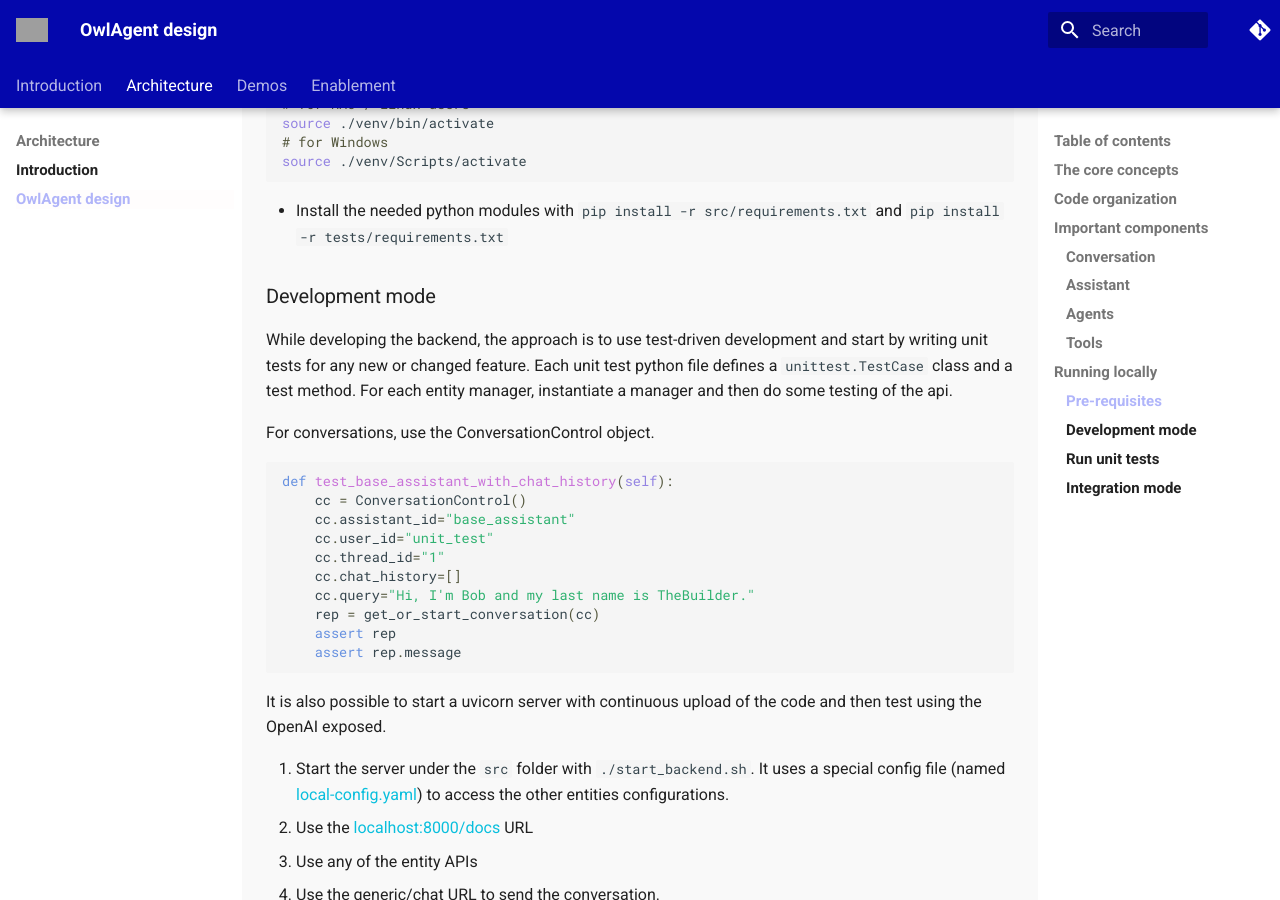
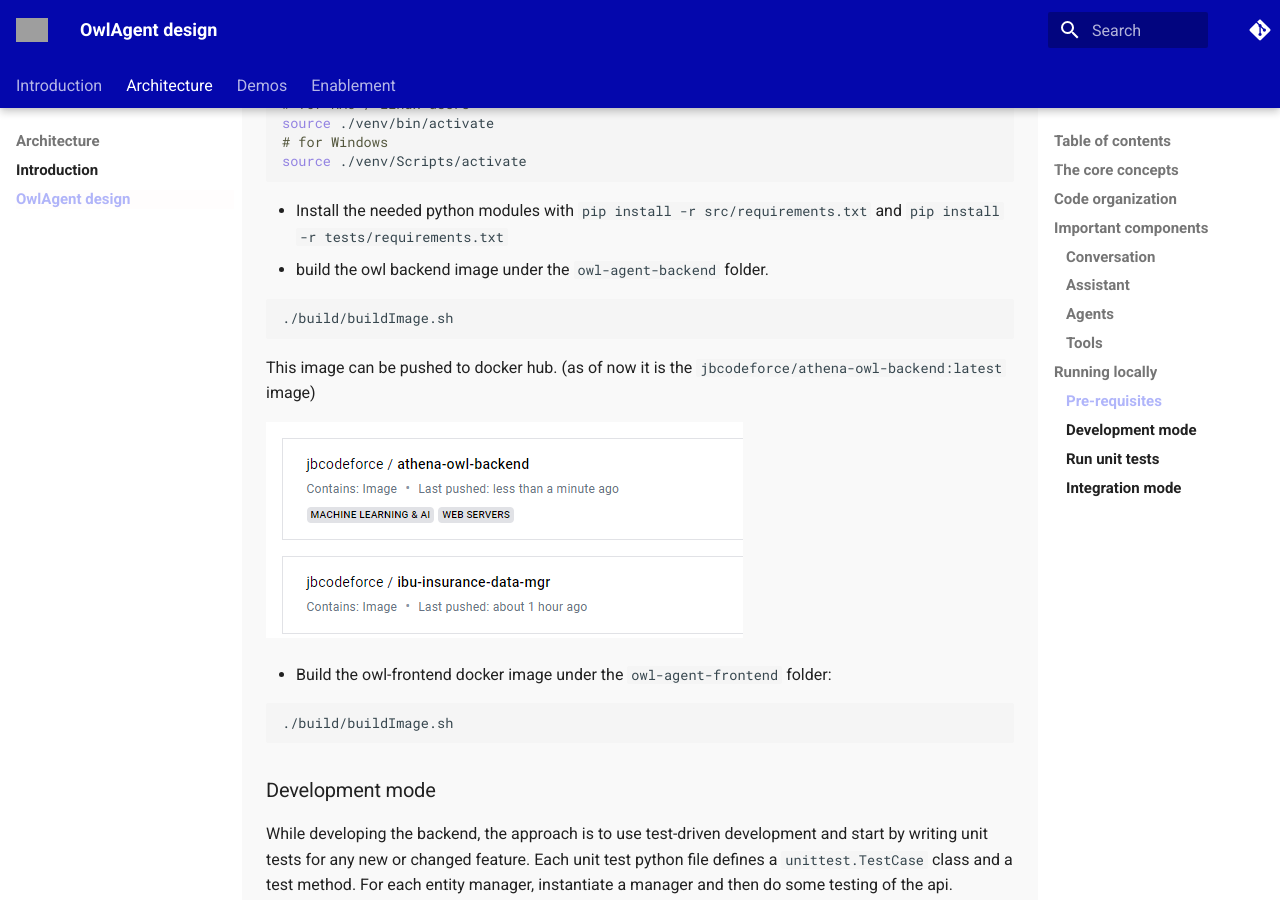
Before and after one commit to AthenaDecisionSystems/athena-owl-core, an MkDocs documentation site: the page built from docs/design.md, in a window 1280 px wide and 900 px high, scrolled down 7548 px. Built offline with MkDocs 1.6.1 and Material for MkDocs 9.7.7, drawn with Linux system fonts in a browser that asks for light colours; comment, search, counter and statistics services are not loaded; some of the changed text lies outside the part shown; grey boxes are pictures that could not be loaded.

Commit message:
update to doc and base graph

````diff
--- a/docs/design.md
+++ b/docs/design.md
@@ -247,6 +247,22 @@ source ./venv/Scripts/activate
 ```
 
 * Install the needed python modules with `pip install -r src/requirements.txt` and `pip install -r tests/requirements.txt`
+* build the owl backend image under the `owl-agent-backend` folder.
+
+```sh
+./build/buildImage.sh
+```
+
+This image can be pushed to docker hub. (as of now it is the `jbcodeforce/athena-owl-backend:latest` image)
+
+![](./images/docker-hub.PNG)
+
+* Build the owl-frontend docker image under the `owl-agent-frontend` folder:
+
+```sh
+./build/buildImage.sh
+```
+
 
 ### Development mode
 
@@ -322,13 +338,3 @@ Then breakpoint and step by step.
 ### Integration mode
 
 There are two ways to do integration tests, with docker or with the start_backend.sh script.
-
-* build the agent backend image under the owl-agent-backend folder.
-
-```sh
-./build/buildImage.sh
-```
-
-This image can be pushed to docker hub. (as of now it is the `jbcodeforce/athena-owl-backend:latest` image)
-
-![](./images/docker-hub.PNG)
--- a/owl-agent-backend/src/athena/config/config.yaml
+++ b/owl-agent-backend/src/athena/config/config.yaml
@@ -8,7 +8,7 @@ owl_assistants_path: /app/athena/config/assistants.yaml
 owl_agents_path: /app/athena/config/agents.yaml
 owl_tools_path: /app/athena/config/tools.yaml
 
-owl_prompts_key_name: default_prompt
+owl_prompts_key_name: openai_insurance_with_tool
 owl_agent_content_collection_name: base_collection
 owl_agent_content_file_path: /app/file_content
 owl_agent_vs_path: /app/chromadb
````
Also changed, not shown: 2 other files.
